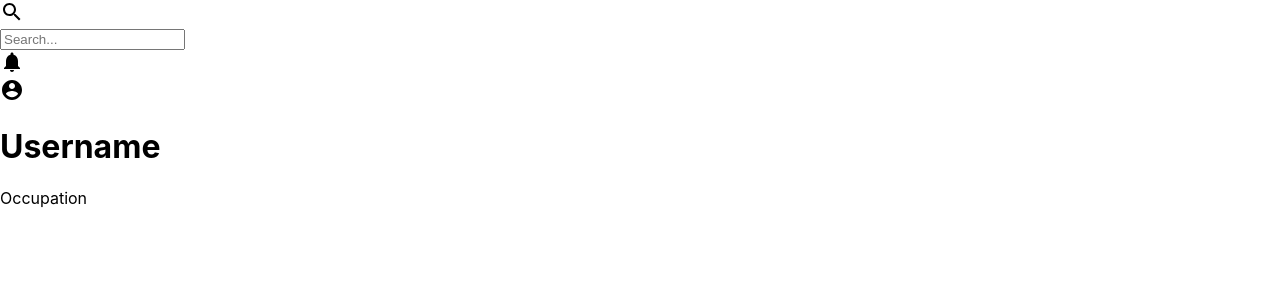
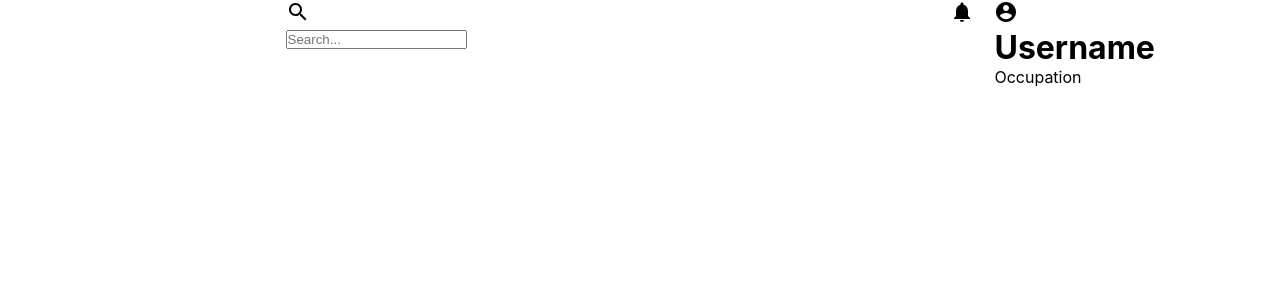
Before and after one commit to suhlimakz/issue-tracker, a React (Create React App) app in the folder react-front/: page / in a window 1280 px wide. Shown: the top 300 px of the page. Built offline with nearby package versions, Linux system fonts and the light colour scheme.

Commit message:
Align header

```diff
--- a/react-front/src/components/header/index.css
+++ b/react-front/src/components/header/index.css
@@ -0,0 +1,17 @@
+*{
+  padding: 0px;
+  margin: 0px;
+  box-sizing: border-box;
+}
+
+html{
+  display: flex;
+  justify-content: space-around;
+}
+
+.Header-container {
+  height: 10vh;
+  width: 90vw;
+  display: grid;
+  grid-template-columns: 1fr 3fr .2fr 1fr;
+}
--- a/react-front/src/components/header/index.js
+++ b/react-front/src/components/header/index.js
@@ -1,3 +1,5 @@
+import React from 'react';
+// import ReactDOM from 'react-dom';
 import './index.css';
 import SearchIcon  from '@material-ui/icons/Search';
 import NotificationsIcon from '@material-ui/icons/Notifications';
@@ -5,9 +7,9 @@ import AccountCircleIcon from '@material-ui/icons/AccountCircle';
 
 function Header() {
   return(
-    <header className="container">
-      <div className="logo-area">
-        <div className="logo-image"></div>
+    <header className="Header-container">
+        <div className="logo--area">
+          <div className="logo--image"></div>
         </div>
 
         <div className="search--area">
```
Lines whose indentation alone changed are shown as unchanged.
